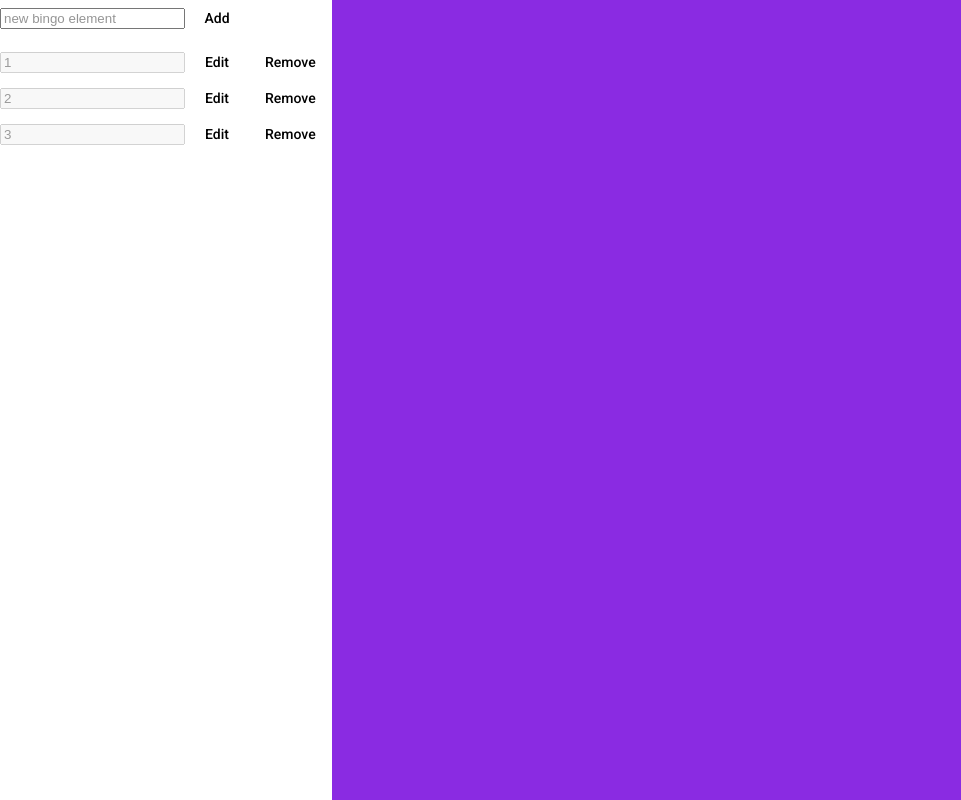
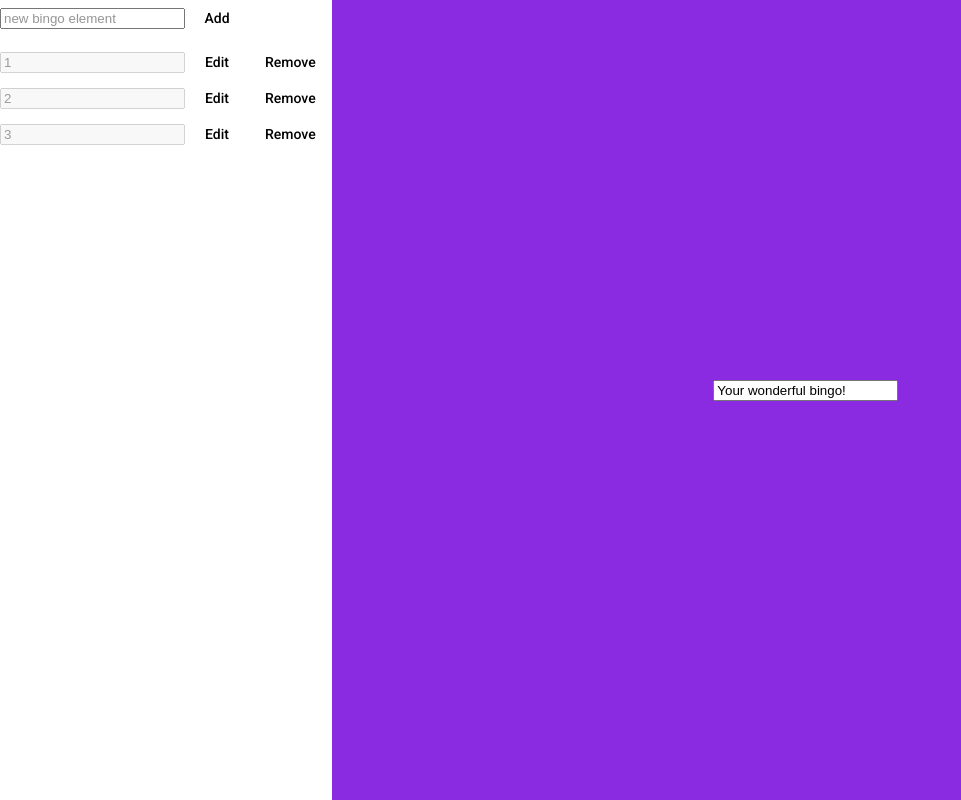
Before and after one commit to VostroknutovaDS/twitter-bingo, an Angular app: page / in a window 1280 px wide. Shown: the whole page, without its empty margins (0-961 px from the left). Built offline with nearby package versions, Linux system fonts and the light colour scheme.

Commit message:
feat: add table title

```diff
--- a/src/app/bingo-preview/bingo-preview.component.html
+++ b/src/app/bingo-preview/bingo-preview.component.html
@@ -1,3 +1,4 @@
+<input class="bingo-title" value="Your wonderful bingo!">
 <div class="wrapper">
 <table class="bingo-table">
   <tbody>
--- a/src/app/bingo-preview/bingo-preview.component.scss
+++ b/src/app/bingo-preview/bingo-preview.component.scss
@@ -4,6 +4,7 @@ $cell-size: 140px;
   display: flex;
   justify-content: center;
   align-items: center;
+  flex-direction: column;
 }
 
 .bingo-table {
@@ -20,3 +21,7 @@ $cell-size: 140px;
 .generated-cell {
   background-color: chocolate;
 }
+
+.bingo-title{
+  margin-bottom: 20px;
+}
```
